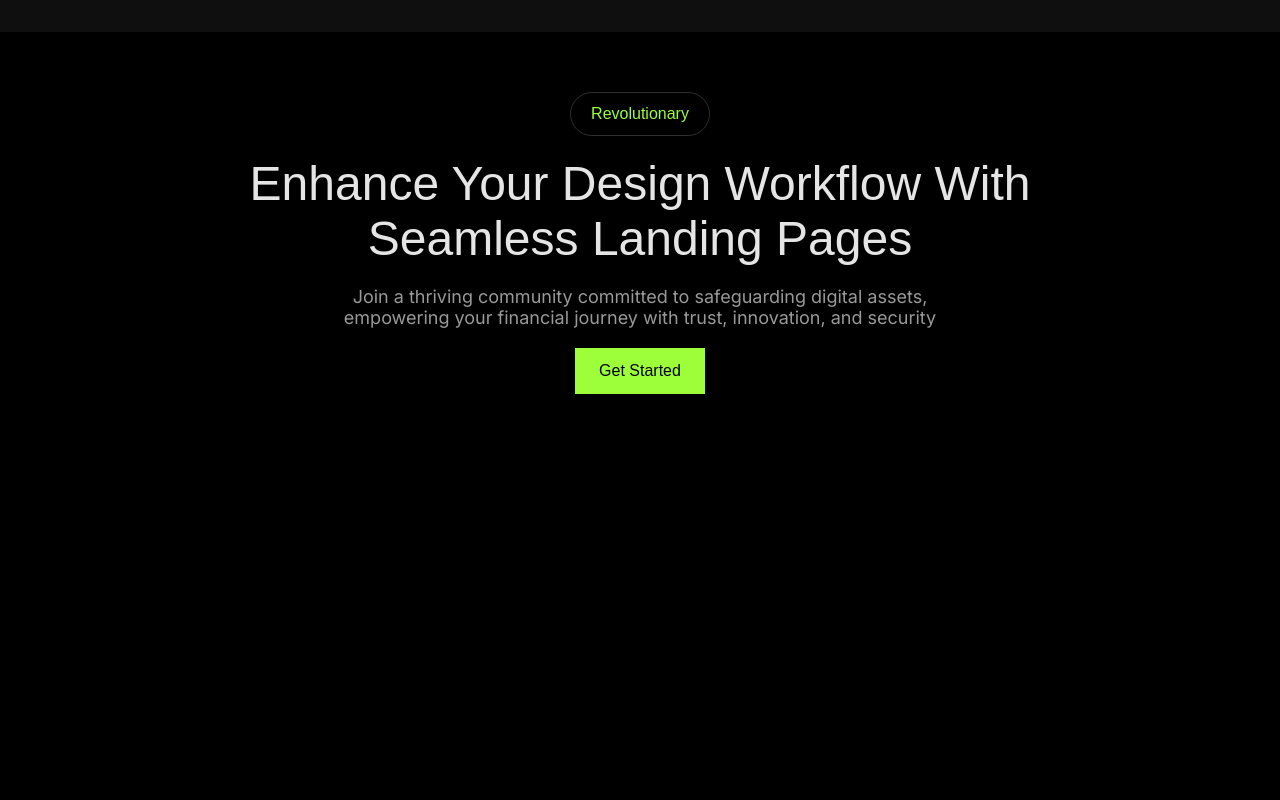
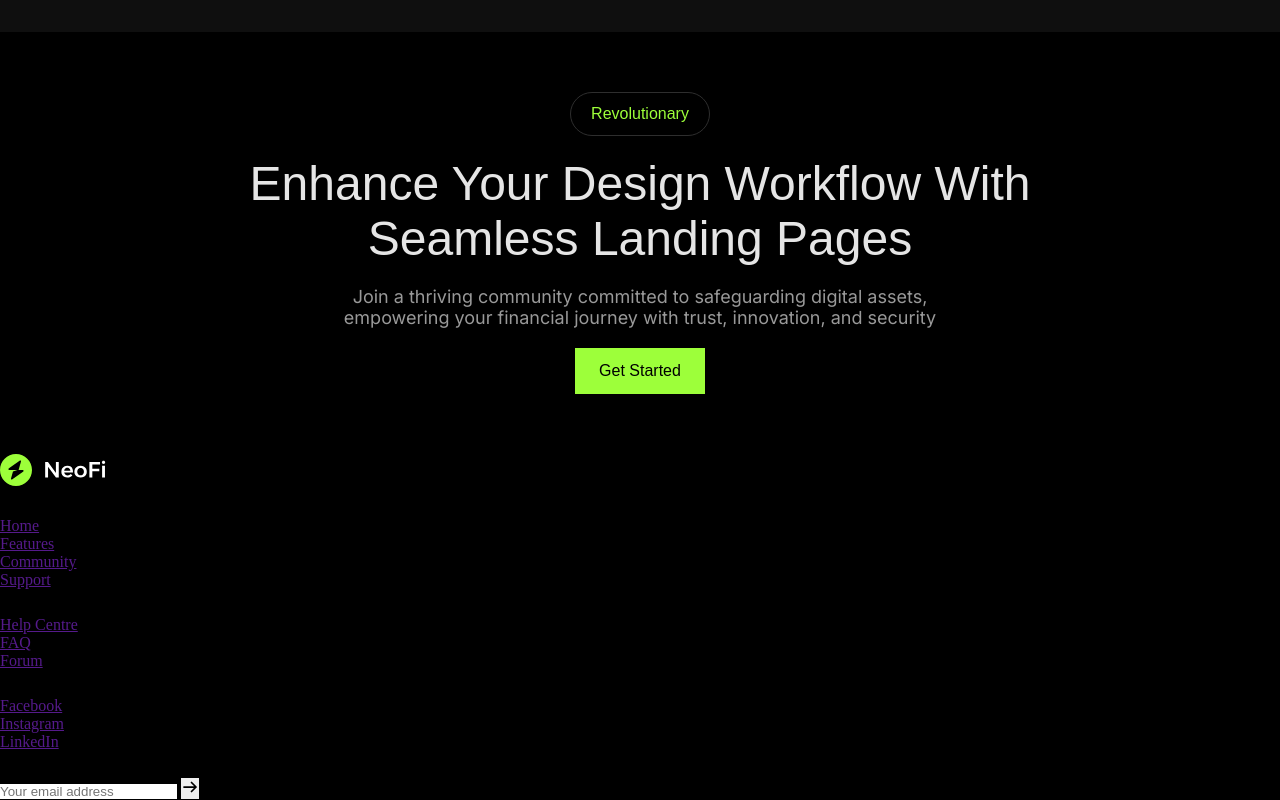
Before and after one commit to GuilhermeLima05/NeoFi, a plain HTML site: page index.html in a window 1280 px wide. Shown: the part 3722-4522 px from the top of the page. Before the commit the page ends 4176 px from the top, so only its background shows below. Drawn offline with Linux system fonts and the light colour scheme; a web font is replaced by a local one.

Commit message:
feat: Created footer in index.html

```diff
--- a/index.html
+++ b/index.html
@@ -257,6 +257,56 @@ Inter:ital,opsz,wght@0,14..32,100..900;1,14..32,100..900&display=swap" rel="styl
 
     </section>
 
+    <footer>
+
+        <div class="container-navigation-footer">
+            <img src="./src/assets/images/rayo1234.svg" alt="Ilustração de um rayo" loading="lazy">
+            <div class="footer-navigation-item">
+                <h2>Quick links</h2>
+                <nav class="navigation-item">
+                    <ul>
+                        <li><a href="">Home</a></li>
+                        <li><a href="">Features</a></li>
+                        <li><a href="">Community</a></li>
+                        <li><a href="">Support</a></li>
+
+                    </ul>
+                </nav>
+            </div>
+            <div class="footer-navigation-item">
+                <h2>Help</h2>
+                <nav class="navigation-item">
+                    <ul>
+                        <li><a href="">Help Centre</a></li>
+                        <li><a href="">FAQ</a></li>
+                        <li><a href="">Forum</a></li>
+                    </ul>
+                </nav>
+            </div>
+            <div class="footer-navigation-item">
+                <h2>Social Media</h2>
+                <nav class="navigation-item">
+                    <ul>
+                        <li><a href="">Facebook</a></li>
+                        <li><a href="">Instagram</a></li>
+                        <li><a href="">LinkedIn</a></li>
+                    </ul>
+                </nav>
+            </div>
+        </div>
+
+        <div class="footer-updates">
+            <h2>Join our mailing list for updates</h2>
+            <form>
+                <input type="email" placeholder="Your email address" required>
+                <button type="submit">
+                    <img src="./src/assets/images/arrow-narrow-right.svg" alt="Seta de envio" loading="lazy">
+                </button>
+            </form>
+        </div>
+
+    </footer>
+
 </body>
 
 </html>
```
Also changed, not shown: src/assets/images/arrow-narrow-right.svg (added), src/assets/images/rayo1234.svg (added).
